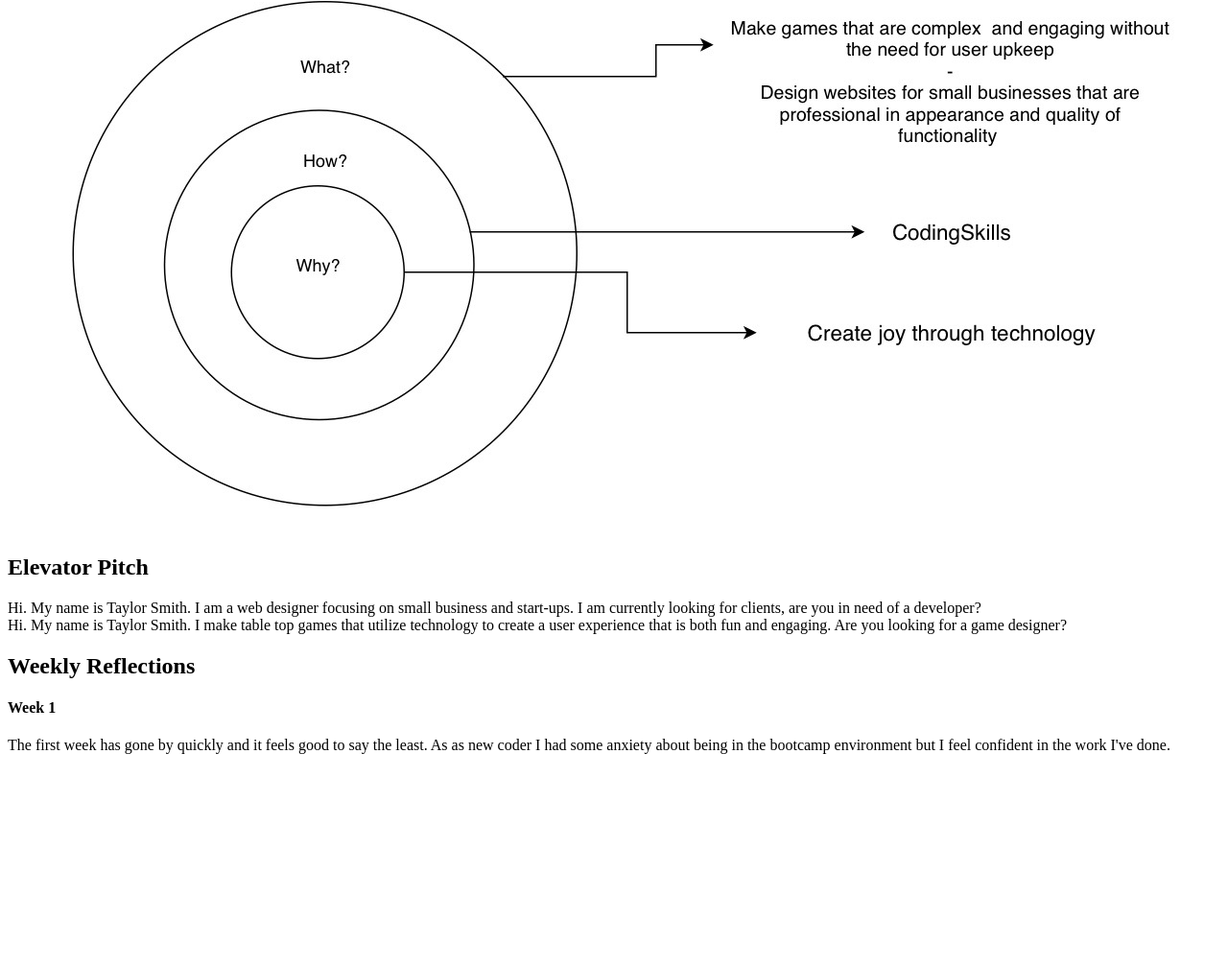
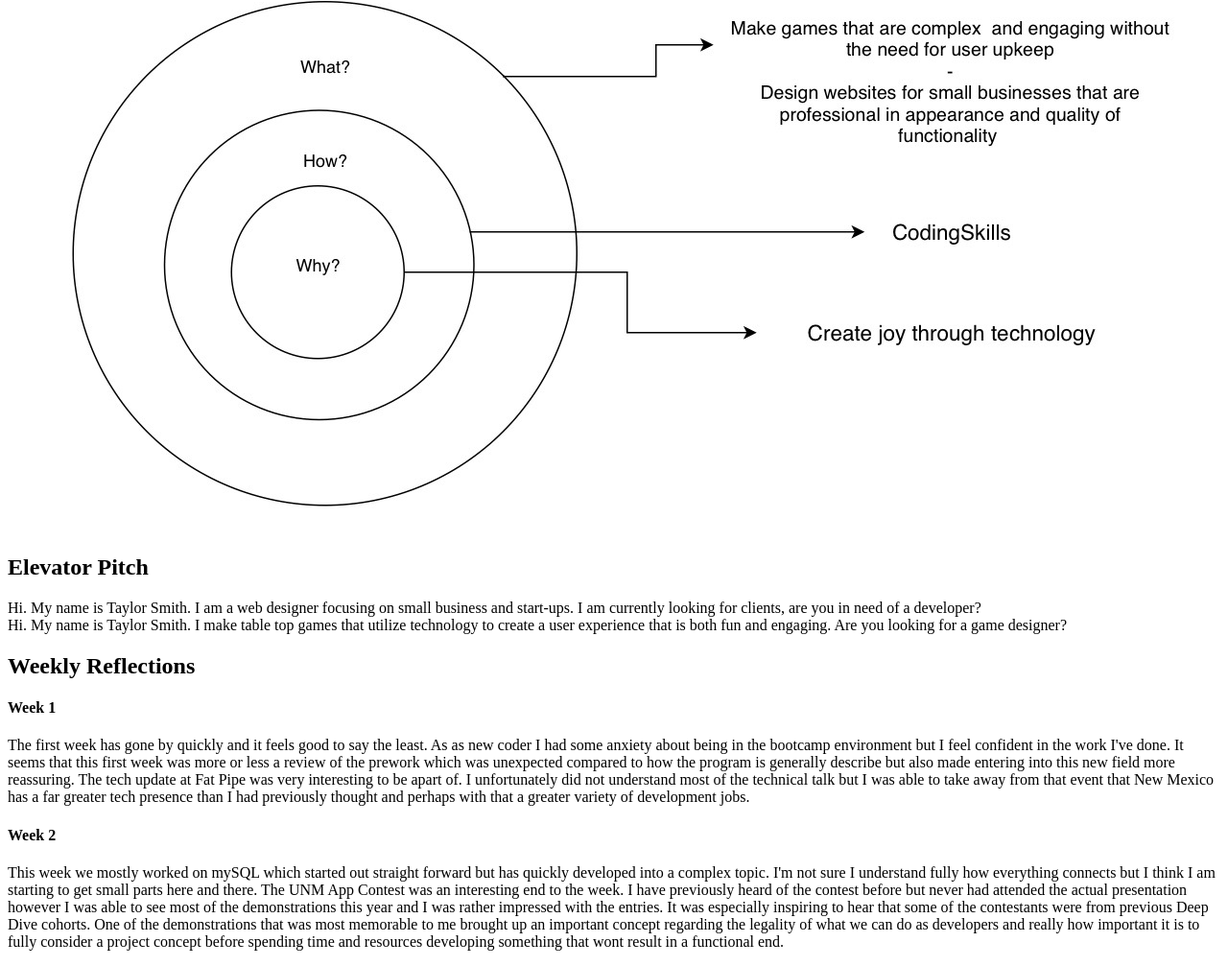
Before and after one commit to Taylor-Smith92/Taylor-Smith92.github.io, a plain HTML site: page index.html in a window 1280 px wide. Shown: the part 1556-2563 px from the top of the page at 96% size. Before the commit the page ends 2358 px from the top, so only its background shows below. Drawn offline with Linux system fonts and the light colour scheme.

Commit message:
finished week 1 journal and entered week2 journal

```diff
--- a/index.html
+++ b/index.html
@@ -38,6 +38,18 @@
 		Hi. My name is Taylor Smith. I make table top games that utilize technology to create a user experience that is both fun and engaging. Are you looking for a game designer?</p>
 		<h2>Weekly Reflections</h2>
 		<h4>Week 1</h4>
-		<p>The first week has gone by quickly and it feels good to say the least. As as new coder I had some anxiety about being in the bootcamp environment but I feel confident in the work I've done.</p>
+		<p>The first week has gone by quickly and it feels good to say the least. As as new coder I had some anxiety about being in the bootcamp environment but I feel confident in the work I've done.
+		It seems that this first week was more or less a review of the prework which was unexpected compared to how the program is generally describe but also made
+		entering into this new field more reassuring. The tech update at Fat Pipe was very interesting to be apart of. I unfortunately did not understand most of the technical talk but I was able to
+		take away from that event that New Mexico has a far greater tech presence than I had previously thought and perhaps with that a greater variety of development jobs.</p>
+		<h4>Week 2</h4>
+		<p>This week we mostly worked on mySQL which started out straight forward but has quickly developed into a complex topic. I'm not sure I understand fully
+			how everything connects but I think I am starting to get small parts here and there.
+			The UNM App Contest was an interesting end to the week.
+			I have previously heard of the contest before but never had attended the actual presentation however I was able to see most of the demonstrations this year and I was rather impressed with the entries.
+			It was especially inspiring to hear that some of the contestants were from previous Deep Dive cohorts.
+			One of the demonstrations that was most memorable to me brought up an important concept regarding the legality of what we can do as developers
+			and really how important it is to fully consider a project concept before spending time and resources developing something that wont result
+			in a functional end. </p>
 	</body>
 </html>
```
